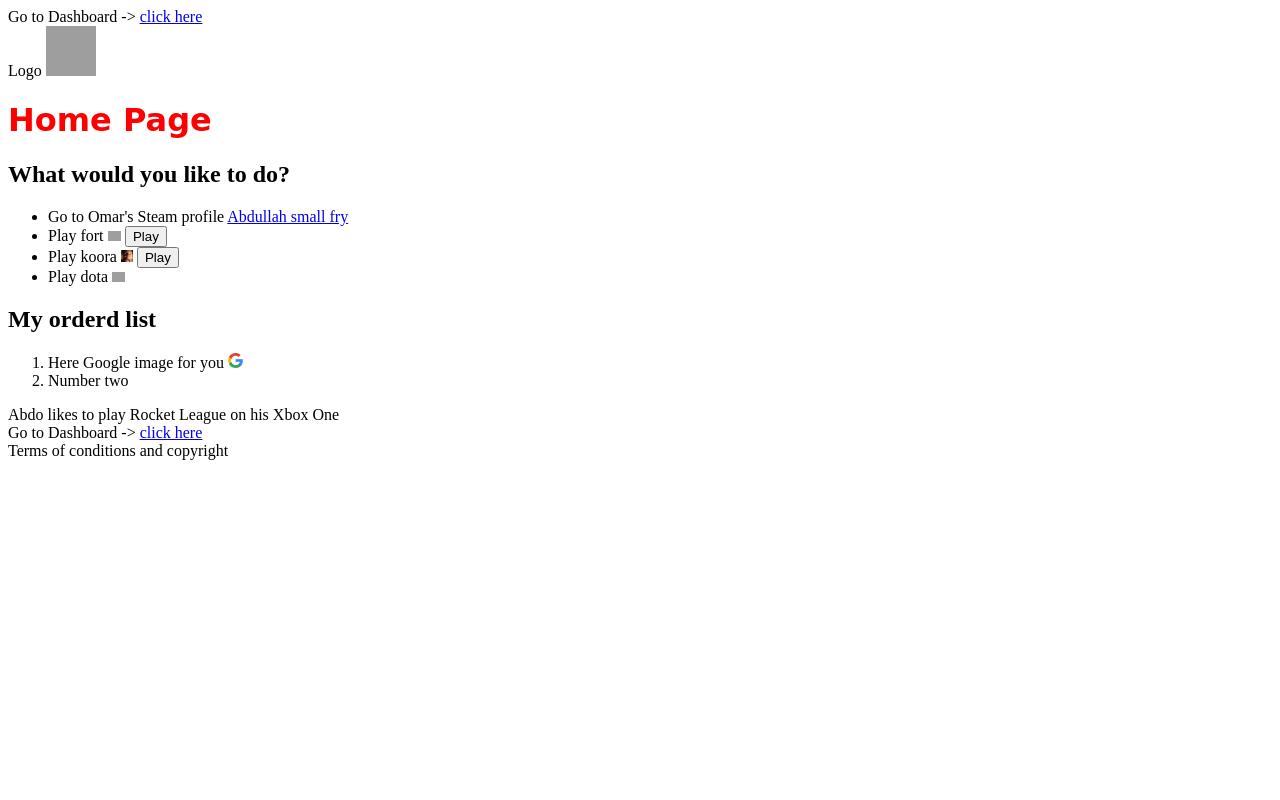
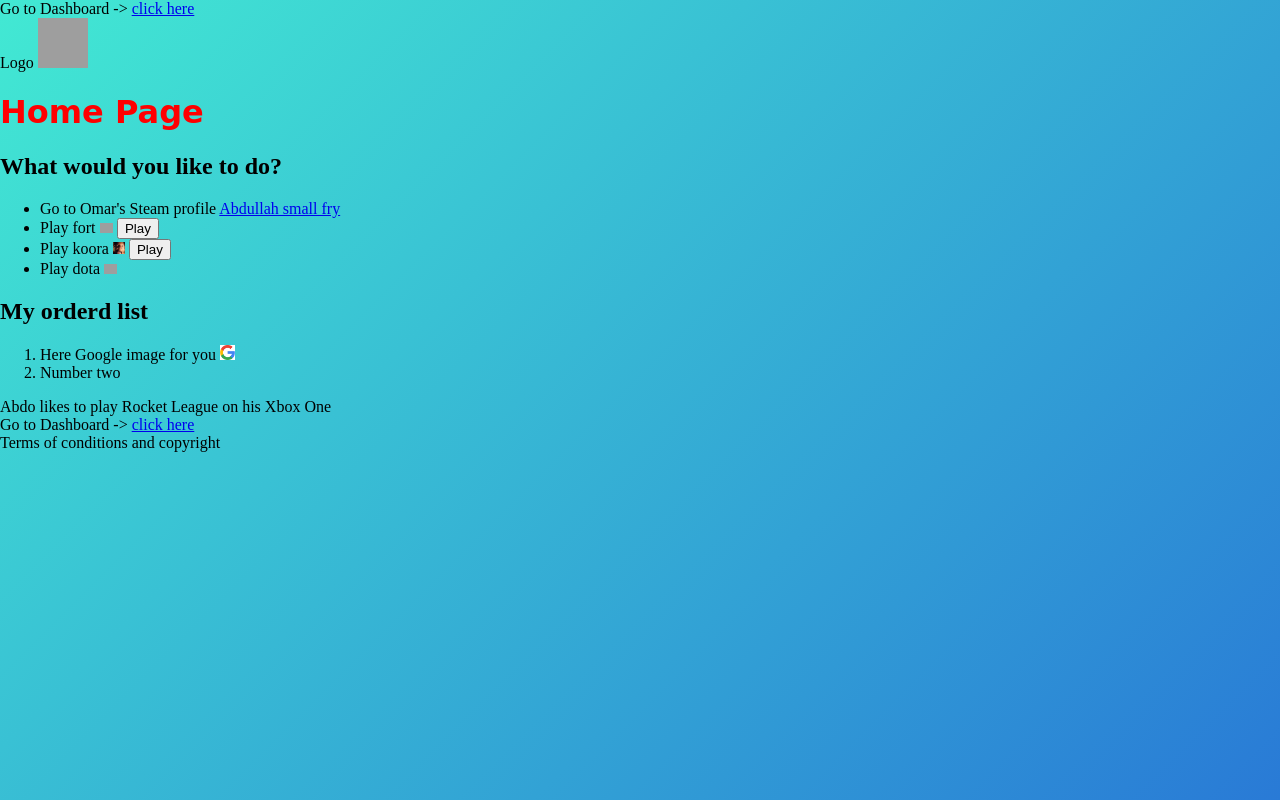
Before and after one commit to iHesh84/Web, a plain HTML site: page index.html in a window 1280 px wide. Drawn offline with Linux system fonts and the light colour scheme; grey boxes are pictures that could not be loaded.

Commit message:
Update style.css

```diff
--- a/style.css
+++ b/style.css
@@ -15,3 +15,14 @@ a:hover{
   box-shadow: 2px 2px 5px grey;
   border-color: blue;
 }
+
+body {
+  /* Old browsers */
+  background: #131E30;
+  /* Chrome 10-25, Safari 5.1-6 */
+  background: -webkit-linear-gradient(-45deg, #35577D, #141E30);
+  /* W3C, IE 10+/ Edge, Firefox 16+, Chrome 26+, Opera 12+, Safari 7+ */
+  background: linear-gradient(-45deg, #297ad6, #42e9d3);
+  margin: 0;
+  padding: 0;
+}
```
